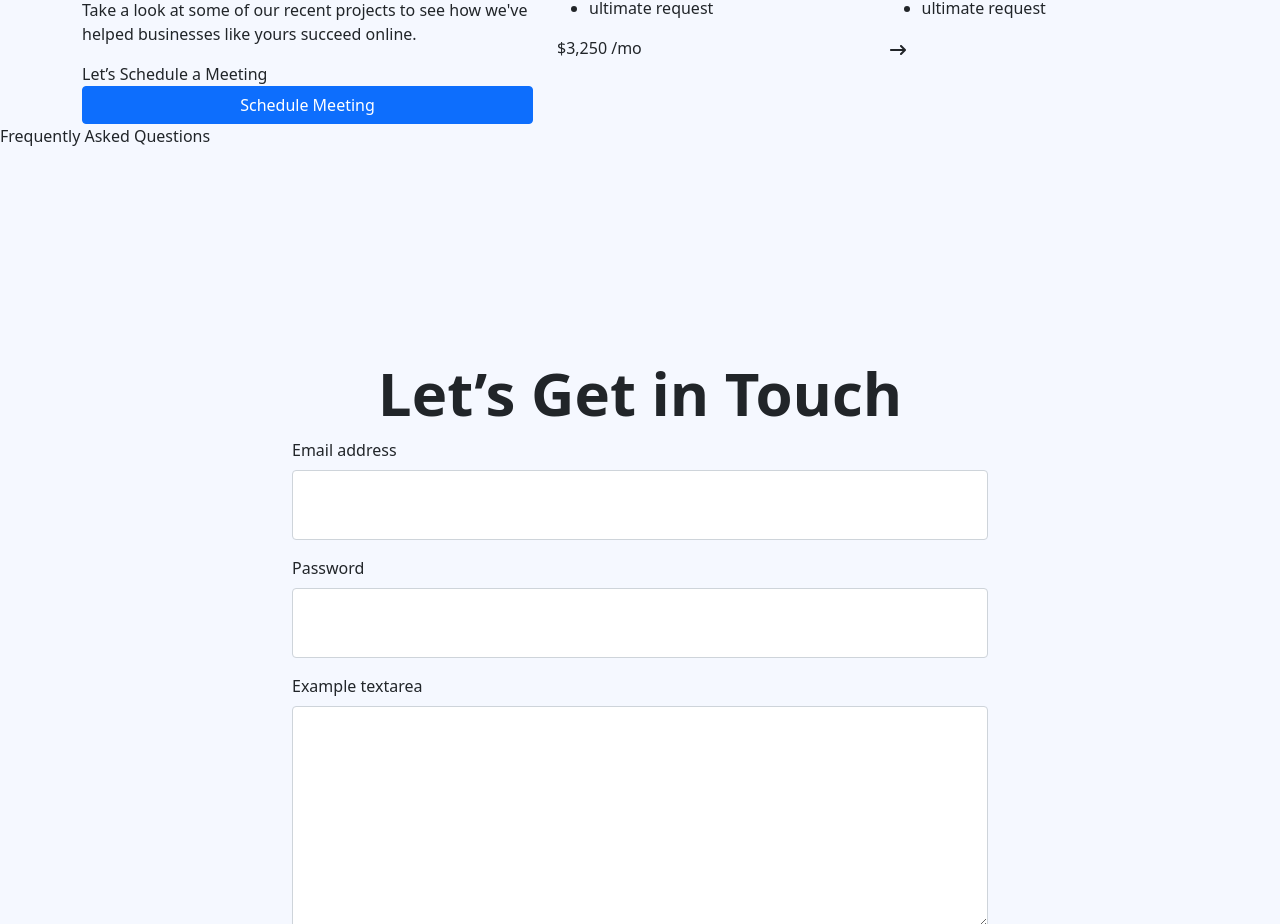
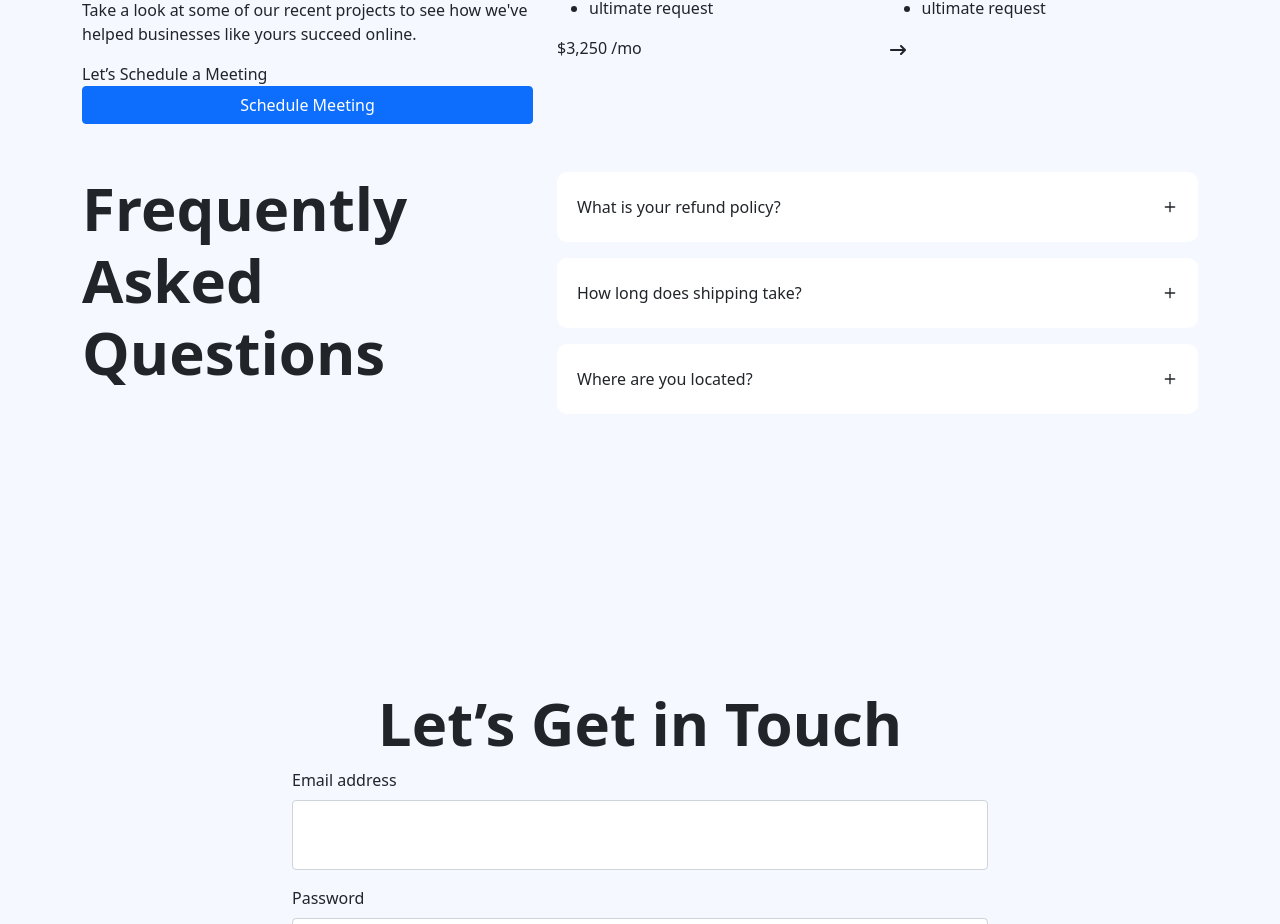
Before and after one commit to rabby-shek/faster-ui-ollyo-assignment, a React (Create React App) app: page / in a window 1280 px wide. Shown: the part 1400-2324 px from the top of the page. Built offline with nearby package versions, Linux system fonts and the light colour scheme.

Commit message:
frequently asked question structure created

```diff
--- a/src/components/frequently-asked-questions/FrequentlyAsked.jsx
+++ b/src/components/frequently-asked-questions/FrequentlyAsked.jsx
@@ -1,11 +1,73 @@
-import React from 'react';
+import React, { useState } from "react";
+import { FiPlus, FiMinus } from "react-icons/fi"; // Plus and minus icons for expand/collapse
 
 const FrequentlyAsked = () => {
+  const [activeIndex, setActiveIndex] = useState(null);
+
+  const faqs = [
+    {
+      question: "What is your refund policy?",
+      answer: "We offer a 30-day refund policy for unused products.",
+    },
+    {
+      question: "How long does shipping take?",
+      answer: "Shipping typically takes 5-7 business days.",
+    },
+    {
+      question: "Where are you located?",
+      answer: "We are located in Dhaka, Bangladesh.",
+    },
+  ];
+
+  const toggleFAQ = (index) => {
+    setActiveIndex(activeIndex === index ? null : index);
+  };
+
   return (
-    <div>
-      Frequently Asked Questions
-    </div>
-  )
-}
+    <section className="container frequently-asked my-5">
+      <div className="row">
+        <div className="col-5">
+          <h2 className="section-title">Frequently Asked Questions</h2>
+        </div>
+        <div className="col-7">
+          <div className="accordion" id="faqList">
+            {faqs.map((faq, index) => (
+              <div key={index} className="mb-3">
+                <div
+                  className="faq-question d-flex justify-content-between align-items-center py-2"
+                  onClick={() => toggleFAQ(index)}
+                  style={{
+                    cursor: "pointer",
+                    backgroundColor: "#fff",
+                    padding: "20px",
+                    height: "70px",
+                    borderRadius: "10px",
+                  }} // Added subtle bottom border only
+                >
+                  <span>{faq.question}</span>
+                  {activeIndex === index ? <FiMinus /> : <FiPlus />}
+                </div>
+                {activeIndex === index && (
+                  <div
+                    className="faq-answer py-2"
+                    style={{
+                      backgroundColor: "#fff",
+                      padding: "20px",
+                      height: "70px",
+                      borderRadius: "10px",
+                      marginTop: "-10px",
+                    }}
+                  >
+                    {faq.answer}
+                  </div>
+                )}
+              </div>
+            ))}
+          </div>
+        </div>
+      </div>
+    </section>
+  );
+};
 
 export default FrequentlyAsked;
```
